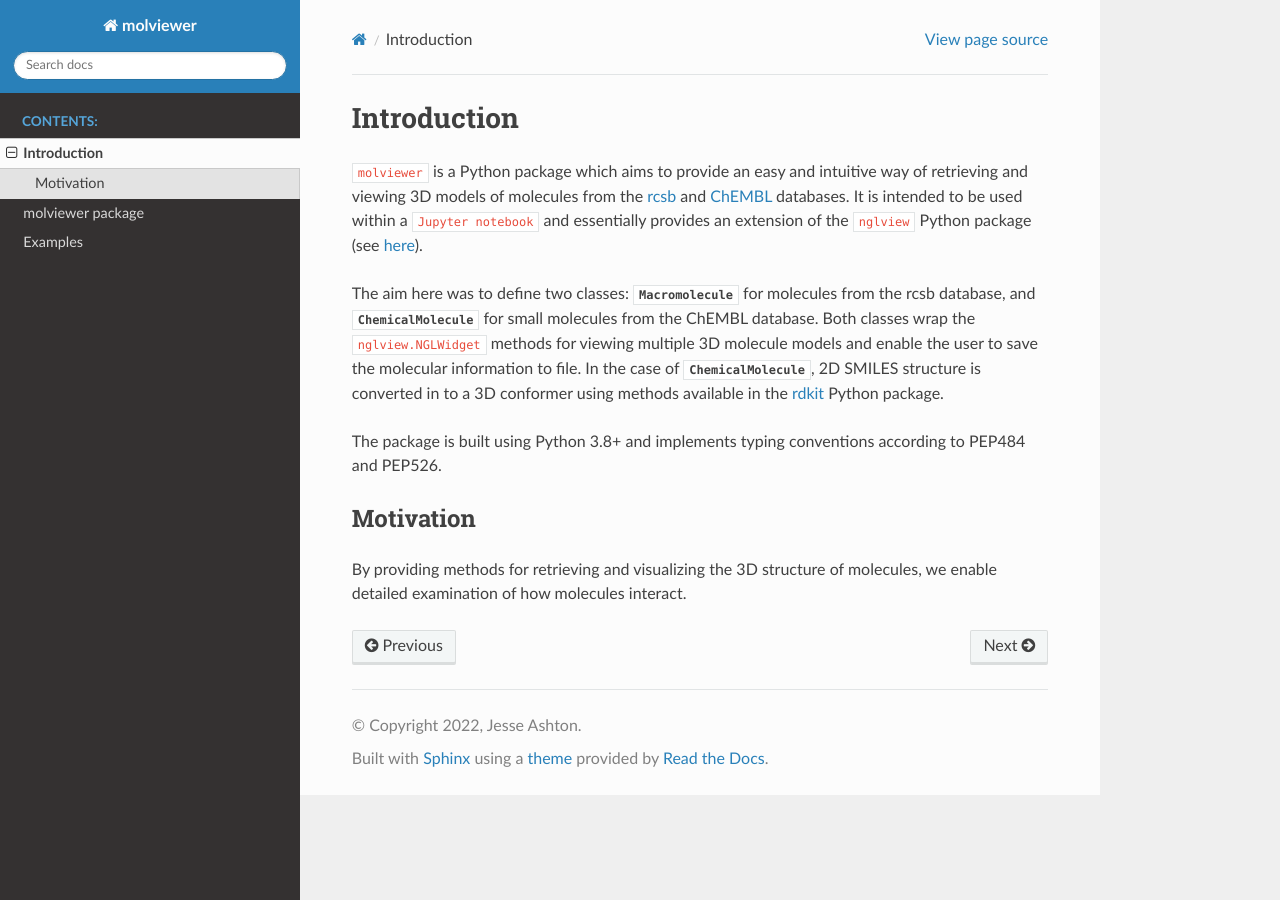
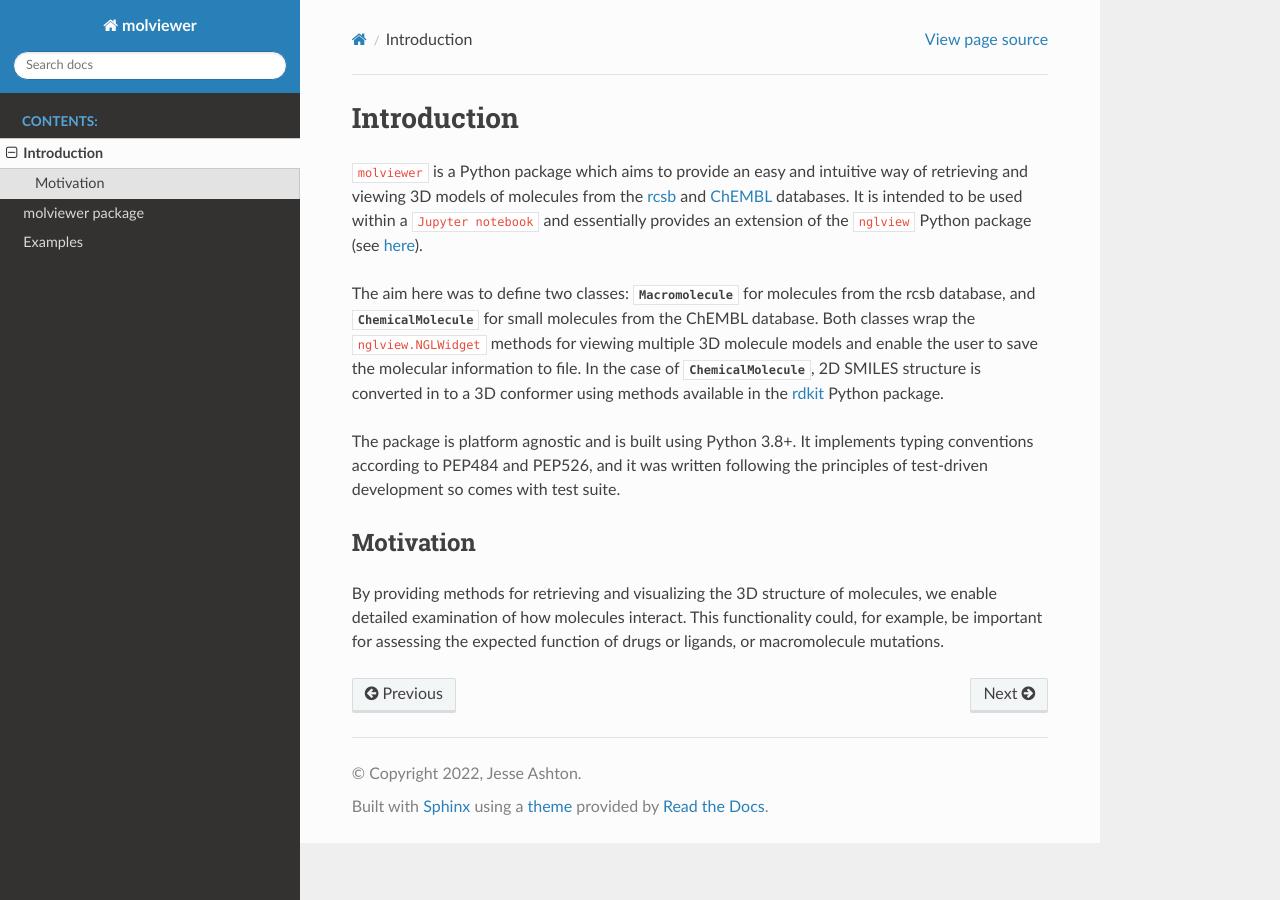
Before and after one commit to ashtonjesse/molviewer, a Sphinx documentation site: the page built from docs/source/intro.rst, in a window 1280 px wide. Built offline with Sphinx 7.4.7 and the Read the Docs theme 2.0.0, drawn with Linux system fonts in a browser that asks for light colours.

Commit message:
uploading Sphinx files for readthedocs

```diff
--- a/docs/source/intro.rst
+++ b/docs/source/intro.rst
@@ -17,11 +17,14 @@ the molecular information to file. In the case of :class:`ChemicalMolecule`, 2D
 SMILES structure is converted in to a 3D conformer using methods
 available in the `rdkit <https://www.rdkit.org/>`_ Python package.
 
-The package is built using Python 3.8+ and implements typing
-conventions according to PEP484 and PEP526.
+The package is platform agnostic and is built using Python 3.8+. It implements
+typing conventions according to PEP484 and PEP526, and it was written following
+the principles of test-driven development so comes with test suite.
 
 Motivation
 **********
 
 By providing methods for retrieving and visualizing the 3D structure of
-molecules, we enable detailed examination of how molecules interact.
+molecules, we enable detailed examination of how molecules interact. This
+functionality could, for example, be important for assessing the expected
+function of drugs or ligands, or macromolecule mutations.
--- a/docs/source/molviewer.rst
+++ b/docs/source/molviewer.rst
@@ -7,7 +7,7 @@ Submodules
 molviewer.molecules module
 --------------------------
 
-.. automodule:: src.molviewer.molecules
+.. automodule:: molviewer.molecules
    :members:
    :undoc-members:
    :show-inheritance:
```
